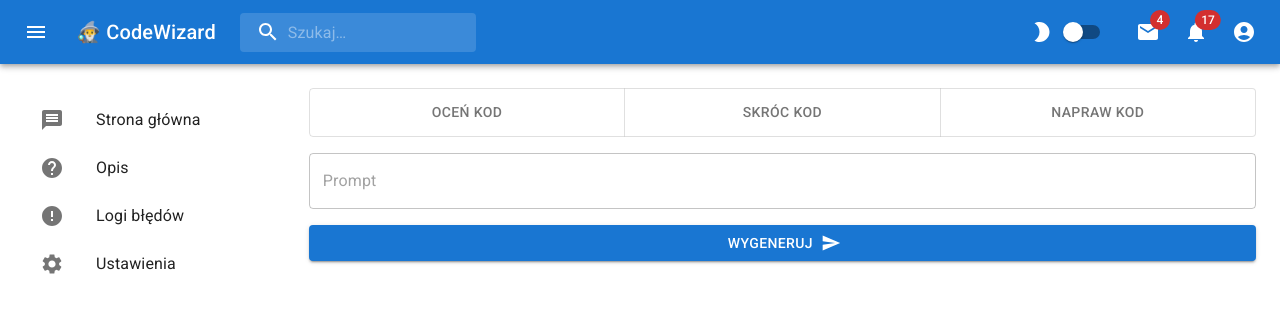
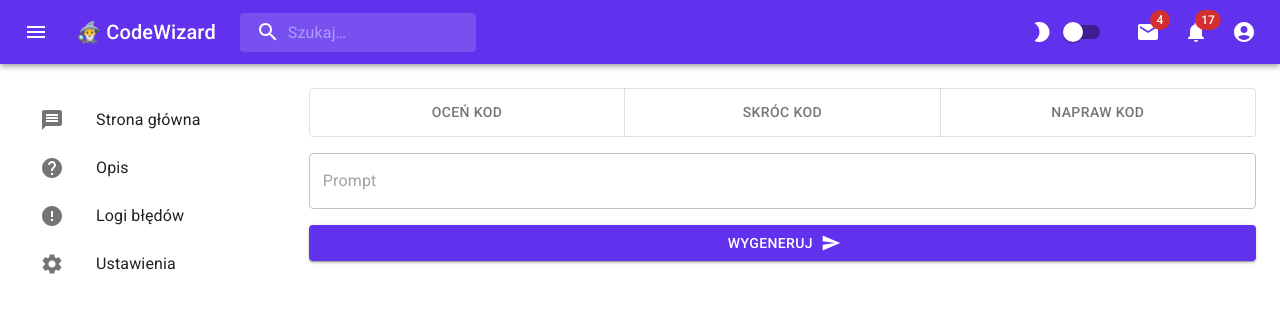
Before and after one commit to MichaelTeida/CodeWizard, a React (Vite) app: page / in a window 1280 px wide. Shown: the top 312 px of the page. Built offline with nearby package versions, Linux system fonts and the light colour scheme; a web font is replaced by a local one.

Commit message:
fixes: theme color changing

```diff
--- a/src/App.jsx
+++ b/src/App.jsx
@@ -6,24 +6,18 @@ import '@fontsource/roboto/500.css'
 import '@fontsource/roboto/700.css'
 
 import Home from "./pages/Home.jsx"
-import {theme} from "./theme/theme.jsx";
+import {lightTheme, darkTheme} from "./theme/theme.jsx";
 
-import {createTheme, ThemeProvider} from "@mui/material";
+import {ThemeProvider} from "@mui/material";
 
 function App() {
-    const [mode, setMode] = useState("light")
+    const [mode, setMode] = useState("dark")
 
-    const darkTheme = createTheme({
-        palette: {
-            mode: mode
-        }
-    })
+    const theme = mode === "light" ? darkTheme : lightTheme
 
     return (
         <ThemeProvider theme={theme}>
-            <ThemeProvider theme={darkTheme}>
                 <Home setMode={setMode} mode={mode} />
-            </ThemeProvider>
         </ThemeProvider>
     )
 }
--- a/src/components/Chat.jsx
+++ b/src/components/Chat.jsx
@@ -15,7 +15,7 @@ import {
 import ShareIcon from '@mui/icons-material/Share';
 import FavoriteIcon from '@mui/icons-material/Favorite';
 import SendIcon from '@mui/icons-material/Send';
-import {CheckBox, FavoriteBorder} from "@mui/icons-material";
+import {FavoriteBorder} from "@mui/icons-material";
 
 function Chat() {
     const [prompt, setPrompt] = useState('')
--- a/src/components/Header.jsx
+++ b/src/components/Header.jsx
@@ -163,7 +163,7 @@ export default function Header({setMode, mode}) {
                 >
                     <ModeNight/>
                 </IconButton>
-                <Switch onChange={(e) => setMode(mode === 'light' ? 'dark' : 'light')}/>
+                <Switch color="default" onChange={(e) => setMode(mode === 'light' ? 'dark' : 'light')}/>
             </MenuItem>
         </Menu>
     );
--- a/src/theme/theme.jsx
+++ b/src/theme/theme.jsx
@@ -1,6 +1,25 @@
-import {createTheme} from "@mui/material";
+import { createTheme } from "@mui/material";
 
-export const theme = createTheme({
+export function darkTheme() {
+    return createTheme({
+        palette: {
+            mode: "dark",
+            primary: {
+                main: '#6231ed',
+                light: '#5b47ed',
+                dark: '#3208a8',
+                contrastText: '#fff',
+            },
+            background: {
+                default: '#0a0123',
+                paper: '#100238',
+            }
+        }
+    });
+}
+
+export function lightTheme() {
+    return createTheme({
         palette: {
             primary: {
                 main: '#6231ed',
@@ -9,4 +28,5 @@ export const theme = createTheme({
                 contrastText: '#fff',
             },
         }
-})
+    });
+}
```
Also changed, not shown: src/theme/ColorMode.jsx (deleted). Lines whose indentation alone changed are shown as unchanged.
